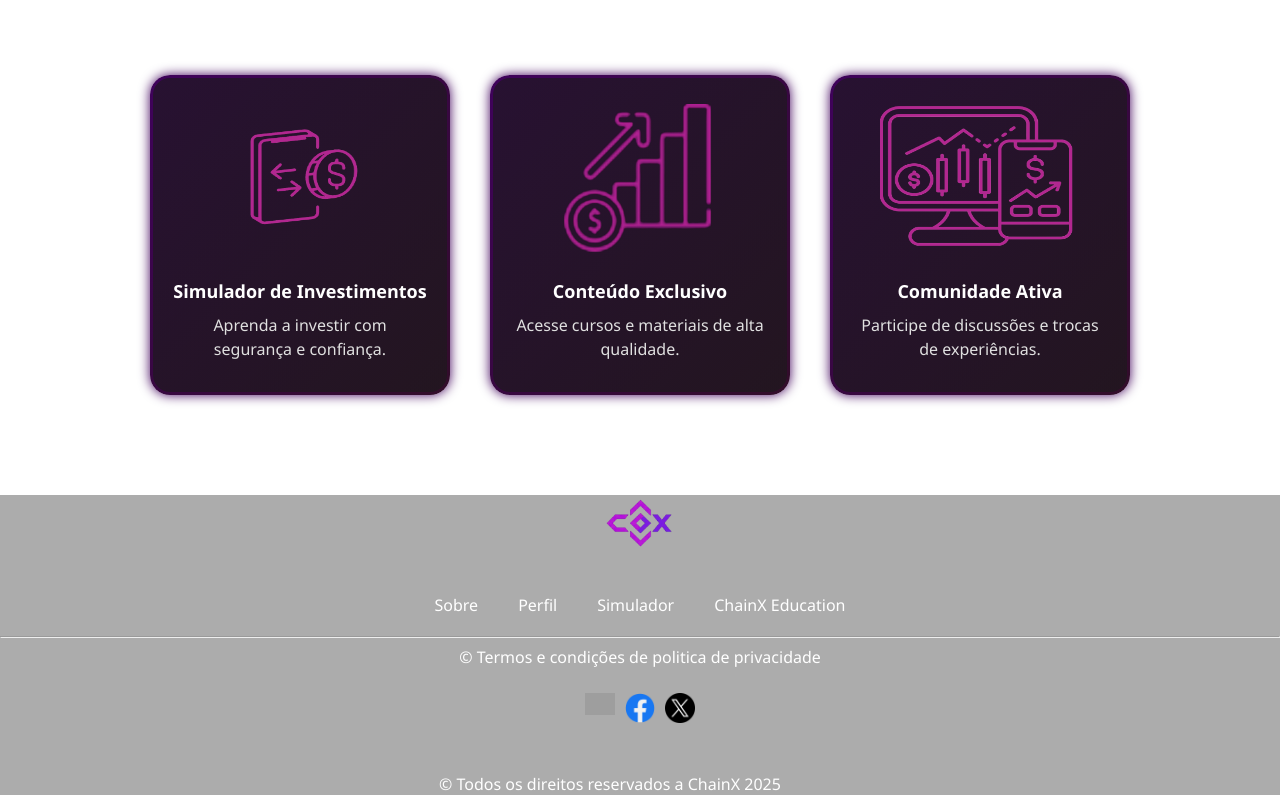
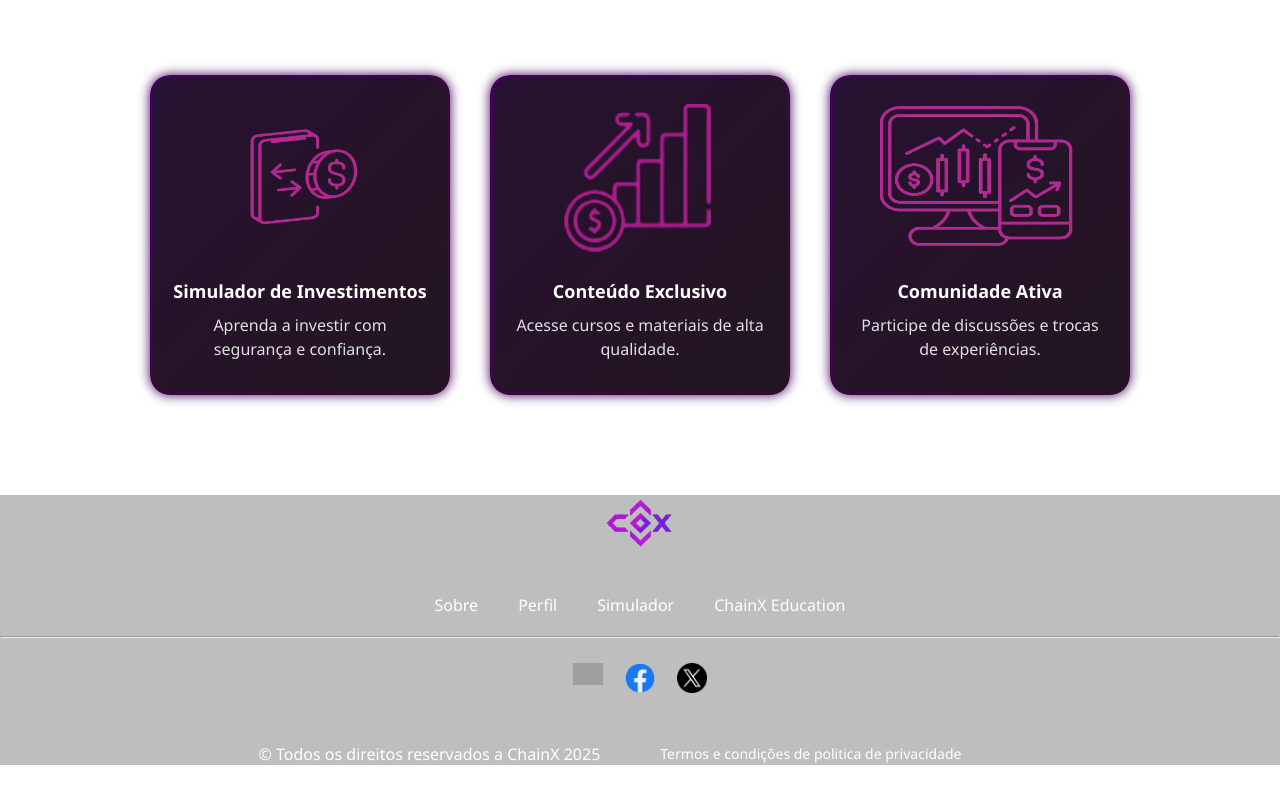
Before and after one commit to PedrosoEnzo/cripto, a React (Vite) app in the folder cripto-react/: page / in a window 1280 px wide. Shown: the part 2375-3175 px from the top of the page. After the commit the page ends 3140 px from the top, so only its background shows below. Built offline with nearby package versions, Linux system fonts and the light colour scheme; no server answers; grey boxes are pictures that could not be loaded.

Commit message:
Arrumando elementos do footer

```diff
--- a/cripto-react/src/components/Footer.css
+++ b/cripto-react/src/components/Footer.css
@@ -1,6 +1,6 @@
 /* Footer */
   .footer {
-    background-color: #1b19195c;
+    background-color: #1b191948;
     color: #fff;
   }
 
@@ -15,13 +15,6 @@
     margin-right: auto;
   }
 
-  .termos a{
-    margin-top: 0.5rem;
-    display: flex;
-    justify-content: center;
-    text-decoration: none;
-    color: #fff;
-  }
 
   .detalhes {
     display: flex;
@@ -39,18 +32,29 @@
     display: flex;
     justify-content: center;
     padding: 20px;
+    gap: 12px;
   }
 
   .redesSociais a {
     padding: 5px;
   }
-
-  .copy {
-    text-align: center;
+.copy {
+    display: flex;
+    justify-content: center;
+    align-items: center;
+    gap: 60px;
     margin-top: 20px;
     margin-right: 60px;
     font-size: 14px;
-  }
-  .copyT{
+}
+
+.copyT {
     color: #fff;
-  }
+    margin: 0;
+}
+
+.copy a {
+    color: #fff;
+    text-decoration: none;
+    white-space: nowrap;
+}
--- a/cripto-react/src/components/Footer.tsx
+++ b/cripto-react/src/components/Footer.tsx
@@ -21,10 +21,6 @@ export default function Footer() {
 
           <hr />
 
-          <div className="termos">
-            <a href="/Privacidade">&copy; Termos e condições de politica de privacidade</a>
-          </div>
-
           <div className="redesSociais">
             <a href="#">
               <img src={instagram} alt="Instagram" width={30} />
@@ -39,9 +35,8 @@ export default function Footer() {
         </div>
 
         <div className="copy">
-          <p className="copyT">
-            &copy; Todos os direitos reservados a ChainX 2025
-          </p>
+          <p className="copyT">&copy; Todos os direitos reservados a ChainX 2025</p>
+          <a className="copyT" href="/Privacidade"> Termos e condições de politica de privacidade</a>
         </div>
       </div>
     </>
```
